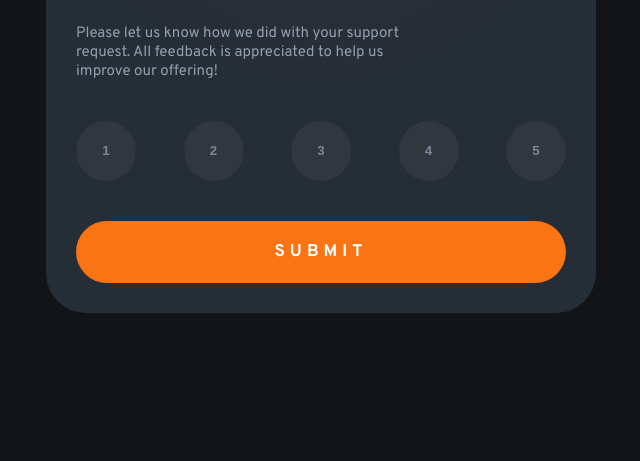
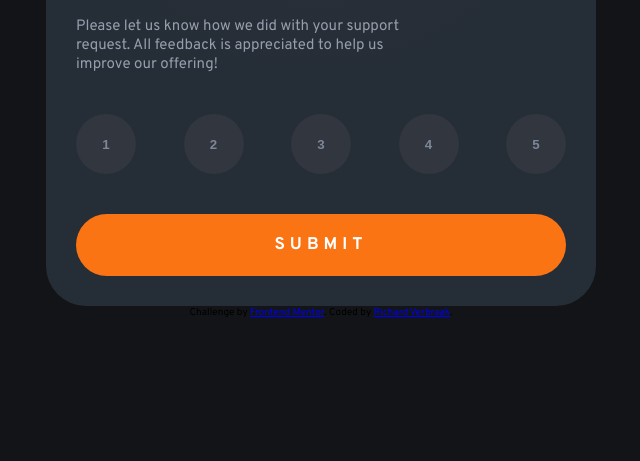
Before and after one commit to RichardVerbraak/interactive-rating-component, a plain HTML site: page index.html in a window 1280 px wide. Shown: the part 339-800 px from the top of the page, without its empty margins (319-959 px from the left). Drawn offline with Linux system fonts and the light colour scheme.

Commit message:
Added frontendmentor challenge attribution while also testing new SSH key on new computer

```diff
--- a/index.html
+++ b/index.html
@@ -47,18 +47,12 @@
     </div>
 
   </div>
-  <!-- Rating state end -->
-
-  <!-- Thank you state start -->
-
-  <!-- Thank you state end -->
 
 
-
-  <!-- <div class="attribution">
+  <div class="attribution">
     Challenge by <a href="https://www.frontendmentor.io?ref=challenge" target="_blank">Frontend Mentor</a>.
-    Coded by <a href="#">Your Name Here</a>.
-  </div> -->
+    Coded by <a href="#">Richard Verbraak</a>.
+  </div>
 </body>
 
 </html>
```
